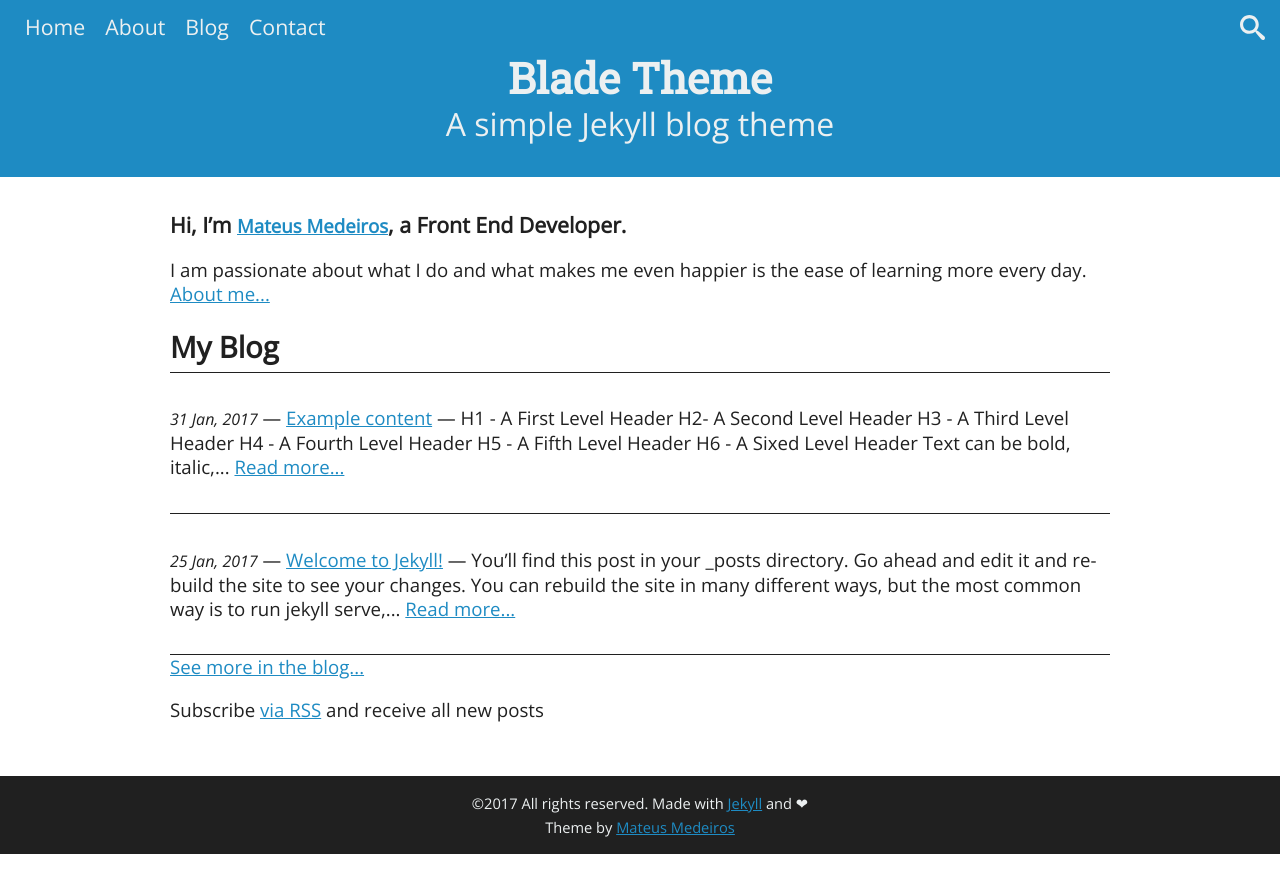
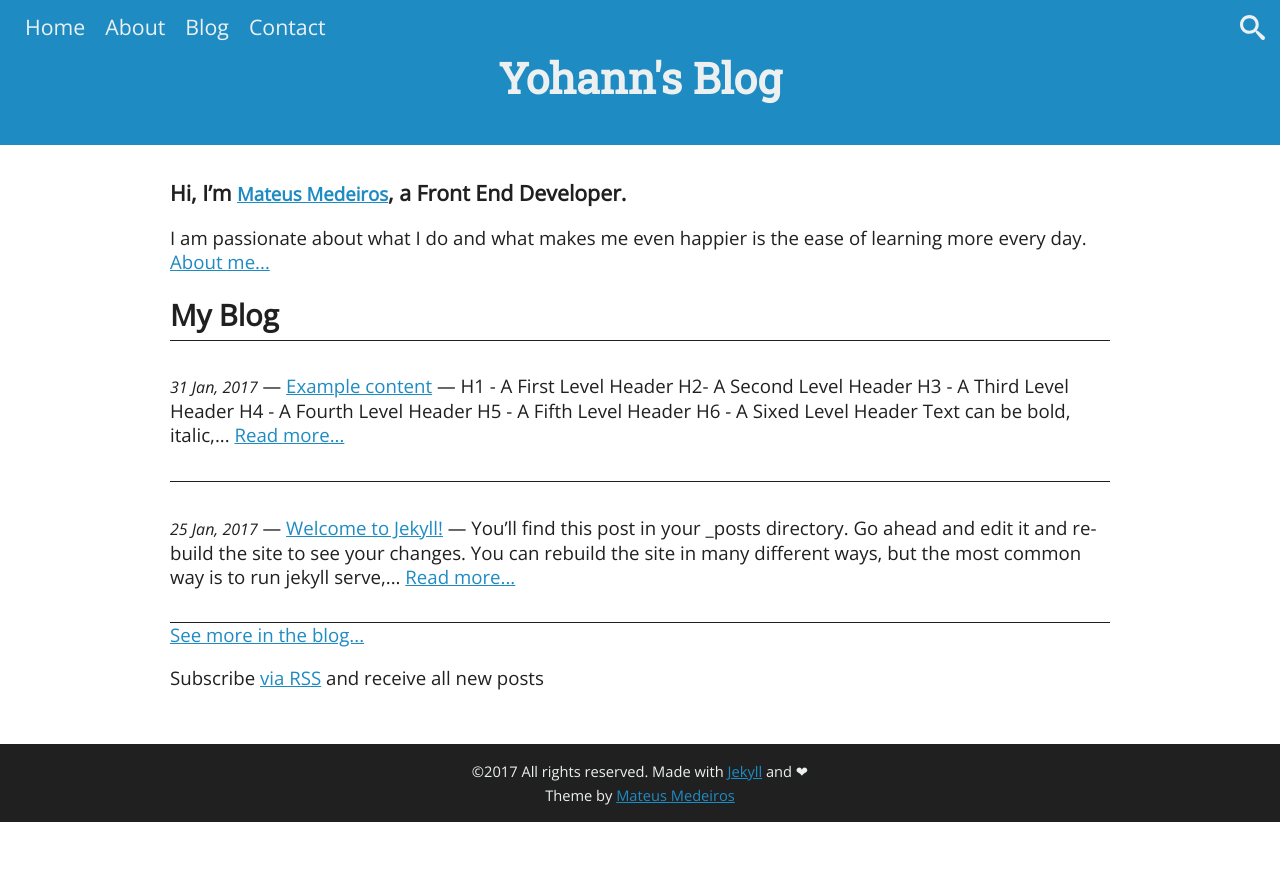
Before and after one commit to YuhangMing/YuhangMing.github.io, a Jekyll site: the page built from index.html, in a window 1280 px wide. Shown: the top 893 px of the page. Built offline with Jekyll 4.4.1, drawn with Linux system fonts in a browser that asks for light colours.

Commit message:
trying change title

```diff
--- a/_includes/header.html
+++ b/_includes/header.html
@@ -16,8 +16,8 @@
   </div>
 
   <hgroup class="title">
-    <h1> <a href="/"> Blade Theme </a> </h1>
-    <h2> <a href="/"> A simple Jekyll blog theme </a> </h2>
+    <h1> <a href="/"> Yohann's Blog </a> </h1>
+    <!-- <h2> <a href="/"> A simple Jekyll blog theme </a> </h2> -->
   </hgroup>
 
 </header>
```
